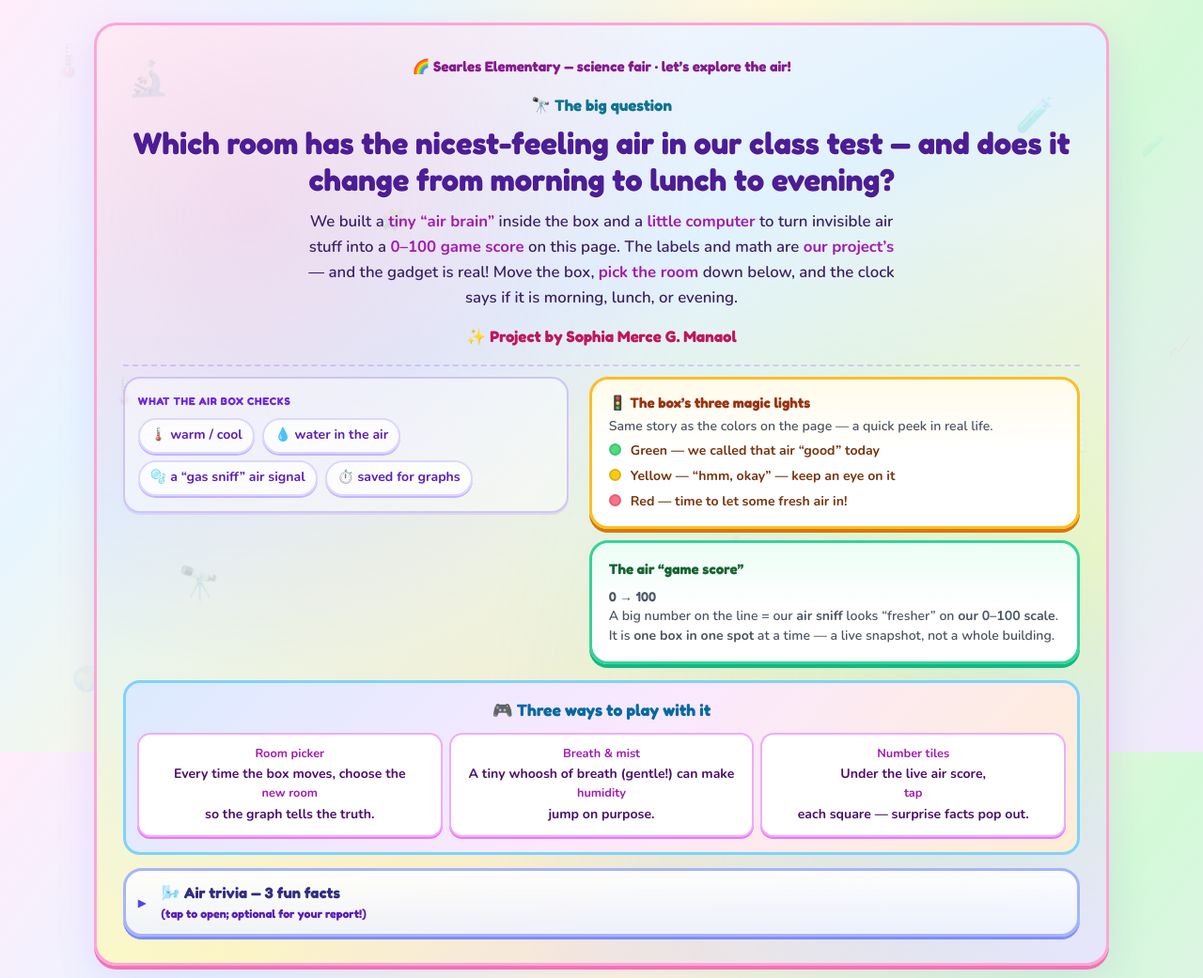
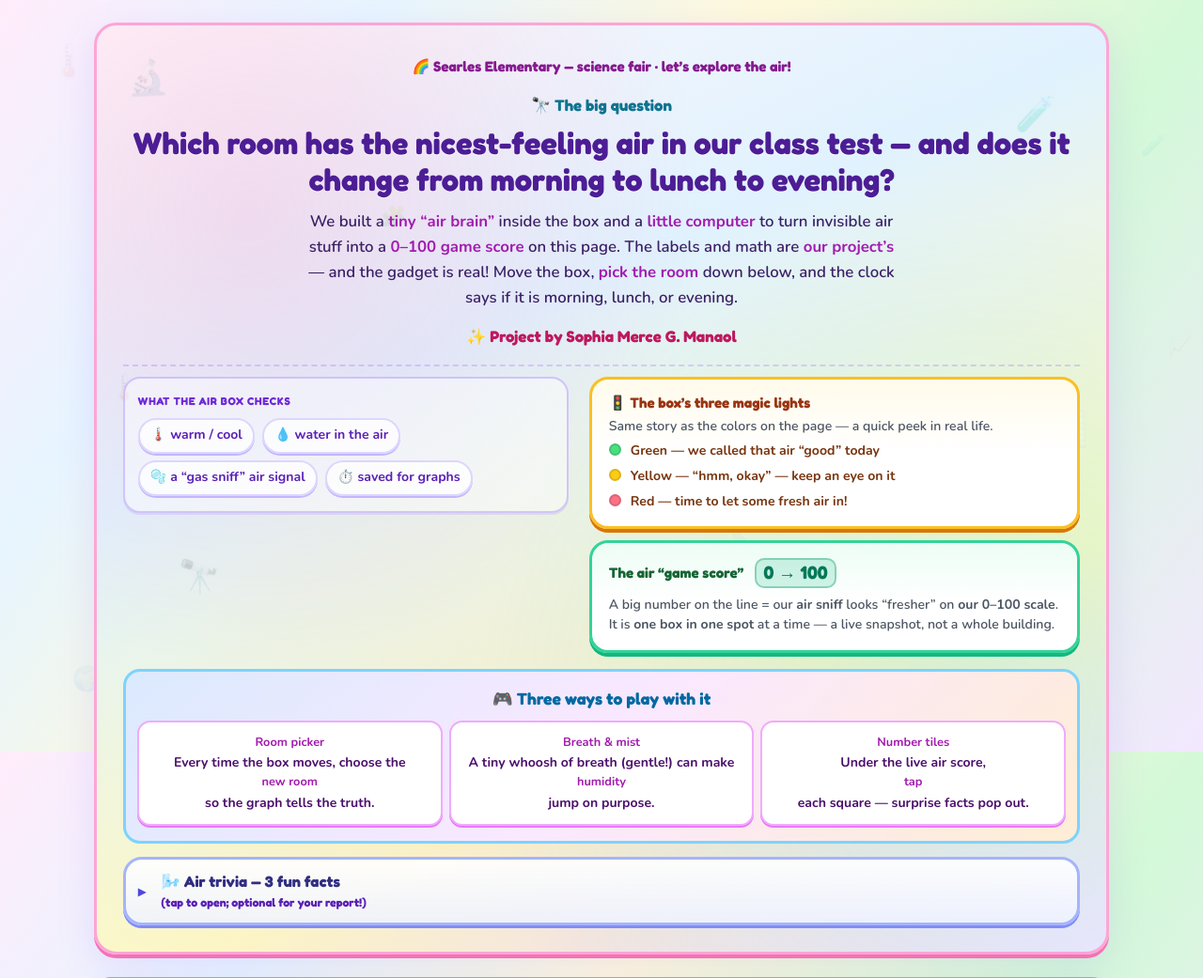
Before and after one commit to manaol2112/smartairchecker, a Flask app: page / in a window 1280 px wide. Shown: the top 1041 px of the page at 94% size. Run offline with Flask 3, Linux system fonts and the light colour scheme; data that the repository does not hold is empty.

Commit message:
Fix intro score card alignment: head row + full-width aside bubbles
Made-with: Cursor

```diff
--- a/templates/index.html
+++ b/templates/index.html
@@ -234,6 +234,9 @@
         border-radius: 18px;
         padding: 0.9rem 0.85rem 1rem;
         box-shadow: 0 2px 0 rgba(139, 92, 246, 0.15);
+        min-width: 0;
+        width: 100%;
+        box-sizing: border-box;
       }
       .intro-section__h {
         font-family: var(--display);
@@ -512,6 +515,13 @@
         flex-direction: column;
         gap: 0.75rem;
         min-width: 0;
+        align-items: stretch;
+        width: 100%;
+      }
+      .intro-hero__aside .intro-bubble {
+        width: 100%;
+        max-width: 100%;
+        box-sizing: border-box;
       }
       .intro-bubble {
         border-radius: 20px;
@@ -519,6 +529,7 @@
         border: 3px solid;
         box-shadow: 0 4px 0 rgba(0, 0, 0, 0.12);
         transition: transform 0.15s ease;
+        text-align: left;
       }
       .intro-bubble:hover {
         transform: scale(1.02);
@@ -535,6 +546,36 @@
         background: linear-gradient(180deg, #ecfdf5 0%, #fff 55%);
         border-color: #34d399;
         box-shadow: 0 4px 0 #10b981;
+        text-align: left;
+      }
+      .intro-bubble--score .intro-bubble__head {
+        display: flex;
+        flex-wrap: wrap;
+        align-items: center;
+        justify-content: flex-start;
+        gap: 0.5rem 0.75rem;
+        margin: 0 0 0.45rem;
+        width: 100%;
+        text-align: left;
+      }
+      .intro-bubble--score .intro-bubble__head .intro-bubble__h {
+        flex: 0 1 auto;
+        margin: 0;
+        min-width: 0;
+        max-width: 100%;
+        text-align: left;
+      }
+      .intro-bubble--score .intro-aside__num {
+        flex: 0 0 auto;
+        display: inline-block;
+        margin: 0;
+        font-size: clamp(1rem, 1.8vw, 1.2rem);
+        line-height: 1.1;
+        padding: 0.2rem 0.45rem 0.22rem;
+        border-radius: 10px;
+        background: rgba(16, 185, 129, 0.18);
+        border: 2px solid rgba(5, 150, 105, 0.35);
+        white-space: nowrap;
       }
       .intro-bubble--led {
         background: linear-gradient(180deg, #fffbeb 0%, #fff 50%);
@@ -546,6 +587,7 @@
         font-size: 0.95rem;
         color: #166534;
         margin: 0 0 0.35rem;
+        text-align: left;
       }
       .intro-bubble--led .intro-bubble__h {
         color: #9a3412;
@@ -561,11 +603,8 @@
       }
       .intro-aside__num {
         font-family: var(--display);
-        font-size: clamp(1.8rem, 3.8vw, 2.35rem);
         font-weight: 800;
         color: #047857;
-        line-height: 1;
-        margin: 0 0 0.4rem;
       }
       .intro-bubble p {
         margin: 0;
@@ -1538,8 +1577,10 @@
                 </div>
               </div>
               <div class="intro-bubble intro-bubble--score">
-                <h3 class="intro-bubble__h">The air “game score”</h3>
-                <p class="intro-aside__num" aria-hidden="true">0 → 100</p>
+                <div class="intro-bubble__head">
+                  <h3 class="intro-bubble__h">The air “game score”</h3>
+                  <span class="intro-aside__num" aria-hidden="true">0 → 100</span>
+                </div>
                 <p>
                   A big number on the line = our <strong>air sniff</strong> looks “fresher” on
                   <strong>our 0–100 scale</strong>. It is <strong>one box in one spot</strong> at a time — a
```
